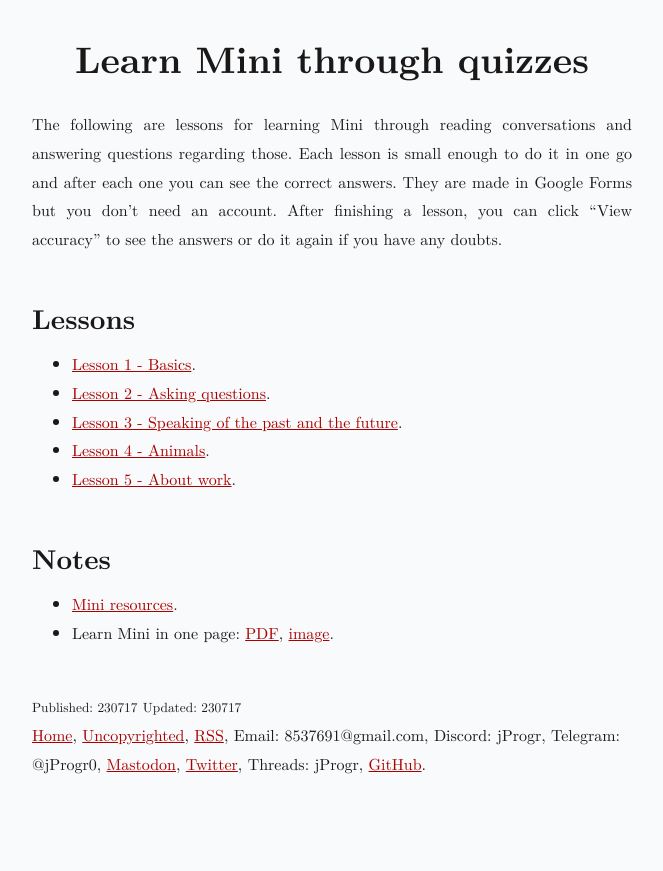
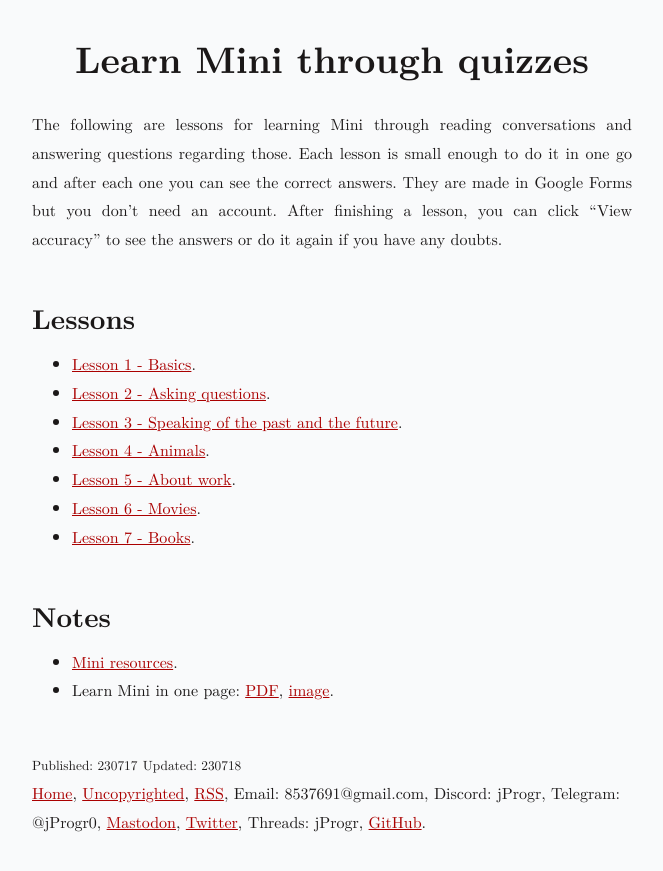
Before and after one commit to jProgr/jprogr.github.io, a Jekyll site: the page built from _posts/2023-07-17-mini-lessons.md, in a window 1280 px wide. Shown: the top 871 px of the page, without its empty margins (308-971 px from the left). Built offline with Jekyll 4.4.1, drawn with Linux system fonts in a browser that asks for light colours.

Commit message:
Update content
Updated "Learn Mini through quizzes".

```diff
--- a/_posts/2023-07-17-mini-lessons.md
+++ b/_posts/2023-07-17-mini-lessons.md
@@ -2,7 +2,7 @@
 title: "Learn Mini through quizzes"
 permalink: /mini-lessons
 custom_date: "230717"
-updated_date: "230717"
+updated_date: "230718"
 ---
 
 # Learn Mini through quizzes
@@ -16,6 +16,8 @@
 - [Lesson 3 - Speaking of the past and the future](https://forms.gle/GB1GMNTKGBHUJWZz5).
 - [Lesson 4 - Animals](https://forms.gle/JyBDnQLc2ViqDXPd7).
 - [Lesson 5 - About work](https://forms.gle/E4NHyHYxQujjQh3S8).
+- [Lesson 6 - Movies](https://forms.gle/CcWYdfP6gMfRh9f87).
+- [Lesson 7 - Books](https://forms.gle/c1mky5KFGpTmUGgw7).
 
 ## Notes
 
```
